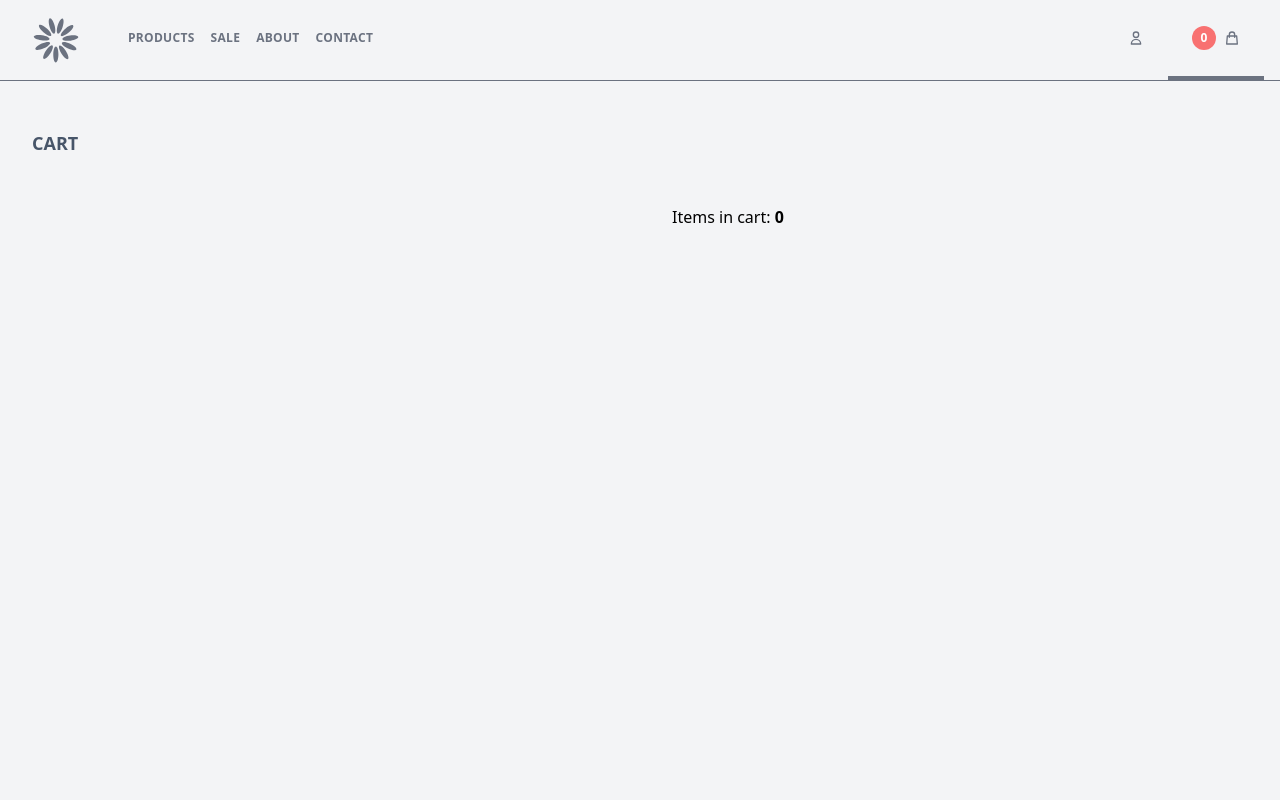
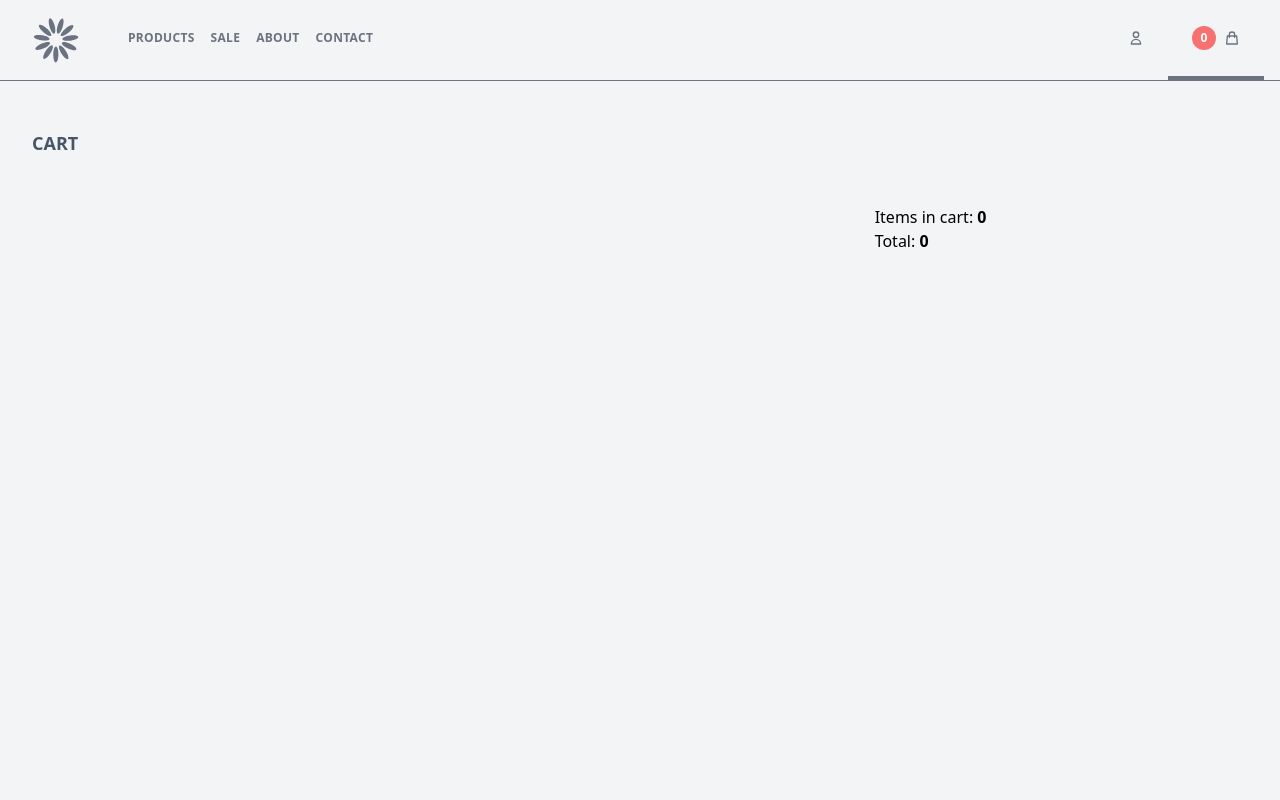
Before and after one commit to gosiajaninska/next-app, a Next.js app: page /cart in a window 1280 px wide. Shown: the top 800 px of the page. Built offline with nearby package versions, Linux system fonts and the light colour scheme.

Commit message:
cart layout changes

```diff
--- a/pages/cart.tsx
+++ b/pages/cart.tsx
@@ -1,6 +1,7 @@
 import { Main } from "../components/Main";
 import { useCartState } from "../components/cart/Context";
 import { DecreaseCartItemButton, IncreaseCartItemButton } from "../components/cart/Button";
+import React from "react";
 
 const CartPage = () => {
   const cartState = useCartState();
@@ -8,25 +9,30 @@ const CartPage = () => {
   return (
     <Main>
       <h1 className="uppercase text-lg font-bold text-slate-600 py-12 px-8">Cart</h1>
-      <div className="grid md:grid-cols-2">
-        <ul className="px-8 pb-12 divide-y divide-slate-300">
+      <div className="grid md:grid-cols-3 gap-12 px-8">
+        <div className="col-span-2 grid grid-cols-12 gap-y-4 text-slate-700">
           {
-            cartState.items.map((item, index) => {
+            cartState.items.map((item) => {
               return (
-                <li key={item.id} className="flex justify-between py-4 px-8 text-slate-700">
-                  <span>{item.amount} &times; {item.title}</span>
-                  <span>{item.price}</span>
-                  <IncreaseCartItemButton id={item.id} title={item.title} price={item.price} />
-                  <DecreaseCartItemButton id={item.id} />
-                </li>
+                <React.Fragment key={item.id}>
+                  <div className="col-span-1"><IncreaseCartItemButton id={item.id} title={item.title} price={item.price} /></div>
+                  <div className="col-span-1">{item.amount}</div>
+                  <div className="col-span-1"><DecreaseCartItemButton id={item.id} /></div>
+                  <div className="col-span-6">{item.title}</div>
+                  <div className="col-span-3 text-right">{item.price * item.amount}</div>
+                </React.Fragment>
               )
             })
           }
-        </ul>
-        <div className="px-8">
+        </div>
+        <div>
           <p>
             Items in cart:
             <b> { cartState.items.map(item => item.amount).reduce((total, num) => total + num, 0) }</b>
+          </p>
+          <p>
+            Total:
+            <b> { cartState.items.map(item => item.price * item.amount).reduce((total, num) => total + num, 0) }</b>
           </p>
         </div>
       </div>
```
